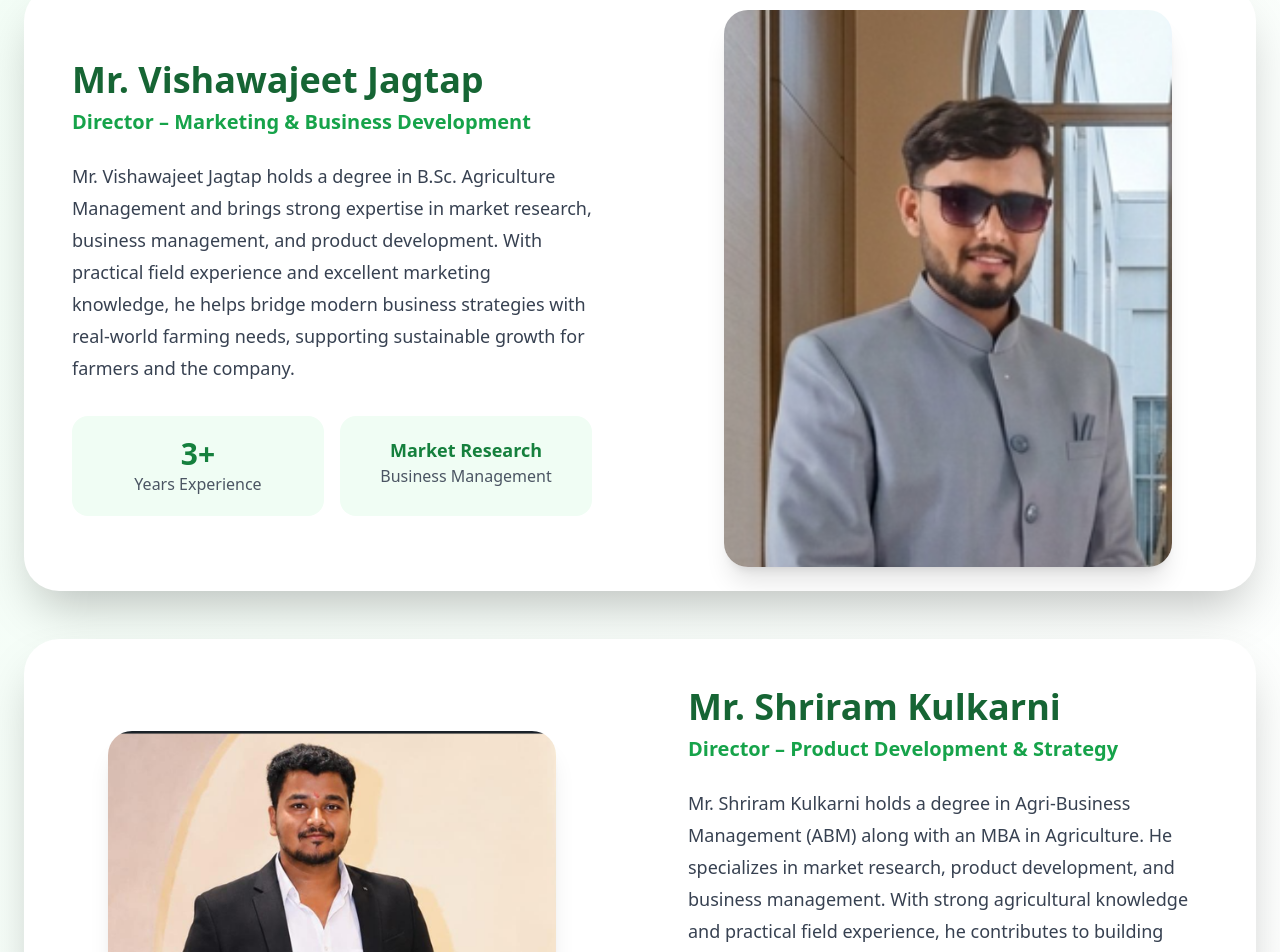
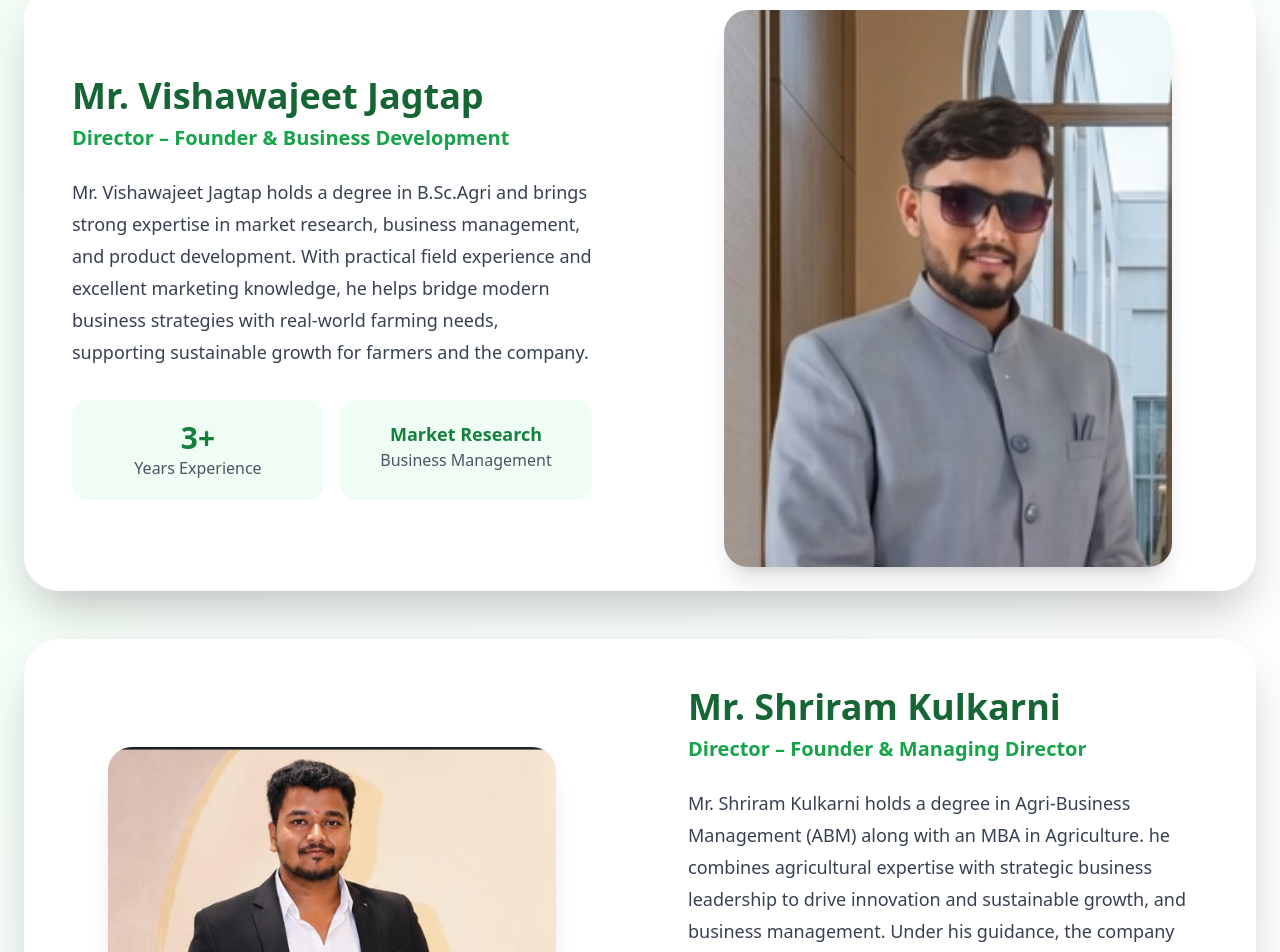
Before and after one commit to JivanK9049/reliaf-website, a React (Vite) app: page / in a window 1280 px wide. Shown: the part 6804-7756 px from the top of the page. Built offline with nearby package versions, Linux system fonts and the light colour scheme.

Commit message:
Dirctor information added

```diff
--- a/src/App.jsx
+++ b/src/App.jsx
@@ -1078,7 +1078,7 @@ font-semibold
 text-green-600
 mb-6
 ">
-Director – Marketing & Business Development
+Director – Founder & Business Development
 </p>
 
 <p className="
@@ -1087,7 +1087,7 @@ leading-8
 text-lg
 ">
 Mr. Vishawajeet Jagtap holds a degree in
-B.Sc. Agriculture Management and brings
+B.Sc.Agri and brings
 strong expertise in market research,
 business management, and product development.
 With practical field experience and excellent
@@ -1197,7 +1197,7 @@ font-semibold
 text-green-600
 mb-6
 ">
-Director – Product Development & Strategy
+Director – Founder & Managing Director
 </p>
 
 <p className="
@@ -1208,12 +1208,11 @@ text-lg
 Mr. Shriram Kulkarni holds a degree in
 Agri-Business Management (ABM) along with
 an MBA in Agriculture.
-He specializes in market research,
-product development, and business management.
-With strong agricultural knowledge and practical
-field experience, he contributes to building
-effective business strategies that address
-modern farming challenges and improve farmer success.
+he combines agricultural expertise with strategic business leadership
+to drive innovation and sustainable growth, and business management.
+Under his guidance, the company has grown into a trusted agricultural
+enterprise focused on quality products, regulatory excellence, farmer welfare,
+and long-term value creation for the farming community.
 </p>
 
 <div className="
```
